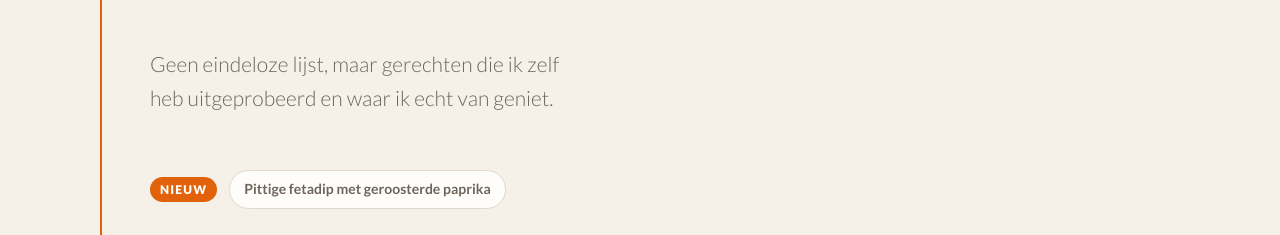
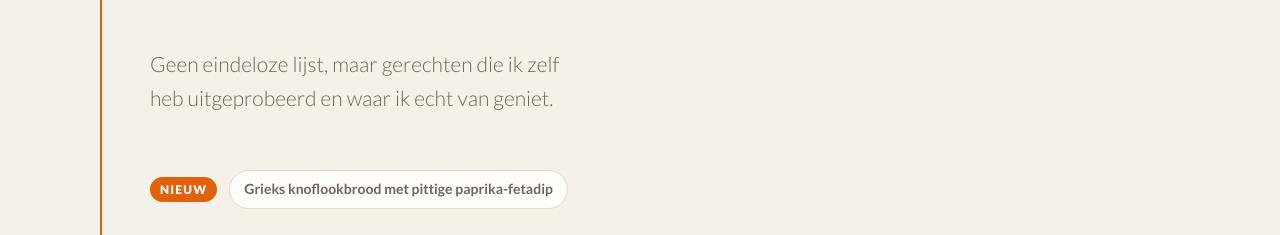
Before and after one commit to martingarajnl/recepten, a plain HTML site: page index.html in a window 1280 px wide. Shown: the part 496-731 px from the top of the page. Drawn offline with Linux system fonts and the light colour scheme.

Commit message:
Add files via upload

```diff
--- a/index.html
+++ b/index.html
@@ -513,33 +513,46 @@ const RECEPTEN = [
     lekkerBij: ["Vers brood"]
   },
   {
-    slug: "pittige-fetadip",
-    titel: "Pittige fetadip met geroosterde paprika",
+    slug: "grieks-knoflookbrood-fetadip",
+    titel: "Grieks knoflookbrood met pittige paprika-fetadip",
     gang: "soep",
-    labels: ["pittig", "vegetarisch", "vooraf"],
+    labels: ["pittig", "vegetarisch"],
     favoriet: false,
     foto: "",
     toegevoegd: "2026-10-10",
-    intro: "Romige, opgeklopte feta met Griekse yoghurt, geroosterde paprika en chilivlokken. In tien minuten klaar en ideaal als er onverwacht mensen aan tafel schuiven.",
-    tijd: "± 10 min",
-    porties: 1, portieWoord: ["kom", "kommen"],
-    benodigdheden: ["Keukenmachine", "Knoflookpers"],
-    onderdelen: [{ kop: null, items: [
+    intro: "Knapperige ciabatta met boter van geroosterde knoflook, met daarbij een romige dip van feta, Griekse yoghurt, geroosterde paprika en chilivlokken. Terwijl de knoflook in de oven zit, maak je de dip.",
+    tijd: "± 45 min, waarvan 20 minuten werk",
+    porties: 1, portieWoord: ["schaal", "schalen"],
+    benodigdheden: ["Keukenmachine", "Knoflookpers", "Bakblik met bakpapier", "Kom"],
+    onderdelen: [
+      { kop: "Pittige paprika-fetadip", items: [
         [275, "g", "feta", "zo goed mogelijk, liefst Griekse feta uit het vat"],
         [200, "g", "Griekse yoghurt"],
         [1, "", "geroosterde rode paprika", "zelf geroosterd of uit een pot"],
         [1, "", "teen knoflook"],
         [2, "tl", "chilivlokken", "of 1 verse chilipeper"],
         [2, "el", "olijfolie"]
-    ]}],
+      ]},
+      { kop: "Knoflookbrood", items: [
+        [1, "", "afbakciabatta"],
+        [100, "g", "ongezouten roomboter", "op kamertemperatuur"],
+        [0.5, "", "bol knoflook", "tenen ongepeld"],
+        [null, "naar wens", "verse peterselie", "een paar takjes, fijngehakt"],
+        [1, "tl", "cayennepeper"],
+        [null, "", "zeezout uit de molen"]
+      ]}
+    ],
     stappen: [
-      { kop: "Knoflook en paprika", tekst: "Pers de knoflook boven de keukenmachine, zodat hij fijn genoeg is na het mixen. Voeg de geroosterde paprika toe. Paprika uit een pot? Laat hem eerst goed uitlekken en dep hem droog, anders wordt de dip te dun." },
-      { kop: "Olie en chili", tekst: "Voeg de olijfolie en de chilivlokken toe en mix 10 seconden tot alles gemengd is." },
-      { kop: "Yoghurt", tekst: "Voeg de Griekse yoghurt toe en mix nog 10 seconden." },
-      { kop: "Feta", tekst: "Verkruimel de feta erboven en mix een laatste keer tot de dip glad en romig is. Niet te lang doordraaien; dan wordt feta korrelig." }
+      { kop: "Knoflook roosteren", tijd: "20–25 min", timer: 25, timerNaam: "Knoflook roosteren", tekst: "Verwarm de oven voor op 200 °C. Leg de ongepelde knoflooktenen op het bakblik met bakpapier en rooster ze in het midden van de oven tot de schil kleurt en de knoflook binnenin zacht is. Maak intussen de dip." },
+      { kop: "Dip: knoflook en paprika", tekst: "Pers de verse teen knoflook boven de keukenmachine, zodat hij fijn genoeg is na het mixen. Voeg de geroosterde paprika toe. Paprika uit een pot? Laat hem eerst goed uitlekken en dep hem droog, anders wordt de dip te dun." },
+      { kop: "Dip: olie, chili en yoghurt", tekst: "Voeg de olijfolie en de chilivlokken toe en mix 10 seconden. Voeg de Griekse yoghurt toe en mix nog 10 seconden." },
+      { kop: "Dip: feta", tekst: "Verkruimel de feta erboven en mix een laatste keer tot de dip glad en romig is. Niet te lang doordraaien; dan wordt feta korrelig. Zet de dip afgedekt in de koelkast tot het brood klaar is." },
+      { kop: "Knoflookboter", tekst: "Roer de roomboter los in een kom. Knijp de geroosterde knoflook uit de schil en voeg hem met de peterselie toe. Prak de knoflook fijn en roer alles goed door elkaar. Breng op smaak met cayennepeper en zeezout." },
+      { kop: "Brood bakken", tijd: "8–10 min", timer: 10, timerNaam: "Knoflookbrood bakken", tekst: "Snijd de ciabatta in plakken en smeer ze royaal in met de knoflookboter. Leg ze op het bakblik en bak ze in het midden van de oven goudbruin en knapperig." },
+      { kop: "Serveren", tekst: "Schep de dip in een schaal, giet er een scheutje olijfolie over en strooi er eventueel wat extra chilivlokken op. Serveer met het warme knoflookbrood." }
     ],
-    tip: "Afgedekt in de koelkast 3 tot 4 dagen houdbaar, en nooit langer dan de datum van de yoghurt. Schep eruit met een schone lepel en giet een dun laagje olijfolie over de dip, dan droogt hij niet uit. Invriezen raad ik af: de dip wordt korrelig en waterig.",
-    lekkerBij: ["Vers pitabrood", "Rauwe groente zoals komkommer en wortel"]
+    tip: "De dip kun je een dag van tevoren maken; afgedekt in de koelkast blijft hij 3 tot 4 dagen goed, maar nooit langer dan de datum van de yoghurt. Invriezen raad ik af. Het brood kun je ook vooraf smeren en koel bewaren; warm het op in een voorverwarmde oven, afgedekt met aluminiumfolie.",
+    lekkerBij: ["Een borrelplank met olijven", "griekse-witte-koolsalade"]
   }
 ];
 
```
Lines whose indentation alone changed are shown as unchanged.
